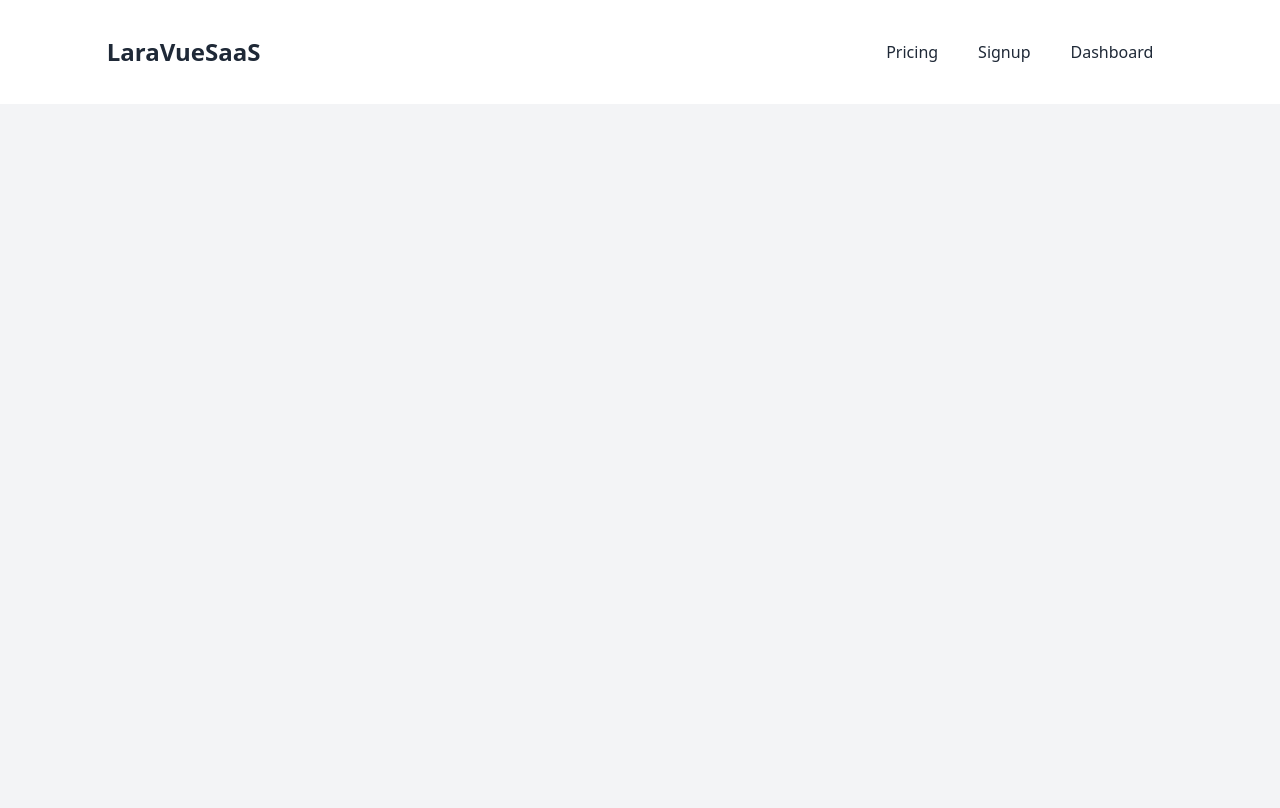
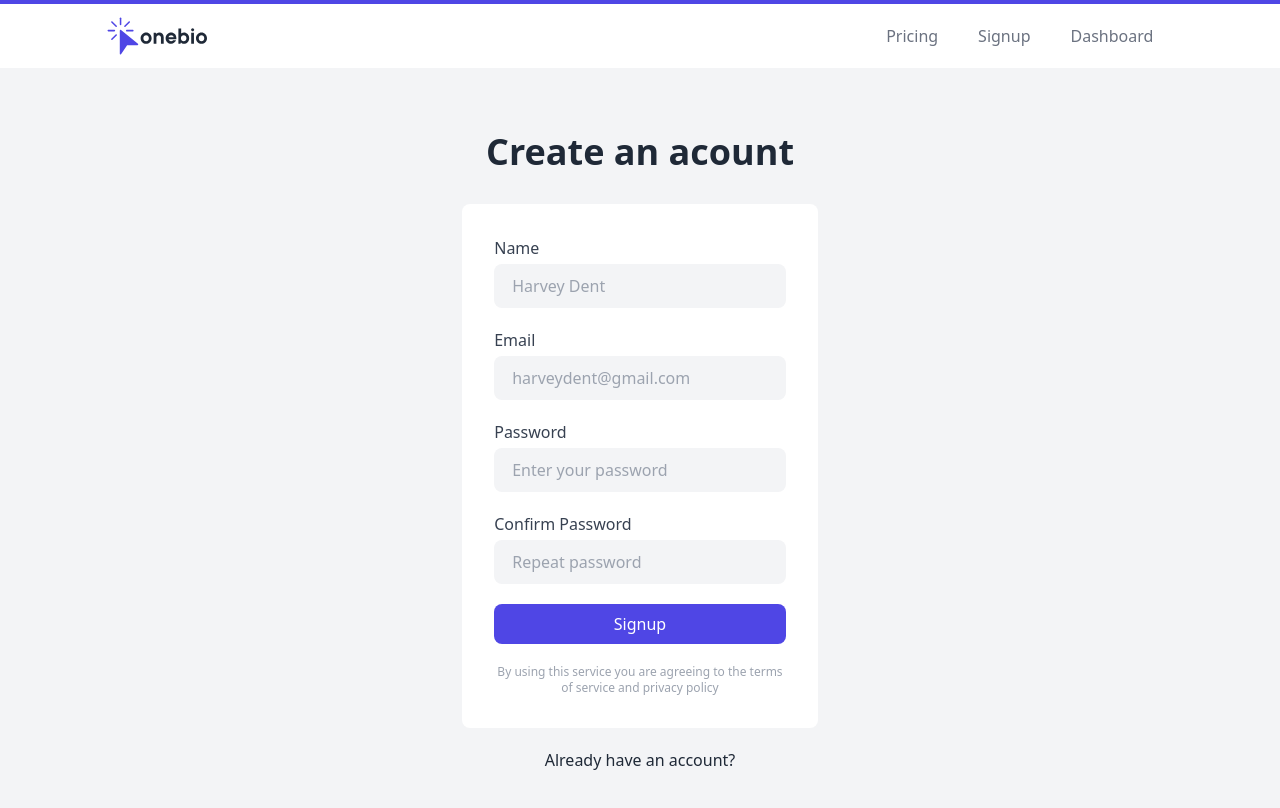
Before and after one commit to jahidanowar/laravuesaas, a Vue app in the folder frontend/: page /signup in a window 1280 px wide. Shown: the top 808 px of the page. Built offline with nearby package versions, Linux system fonts and the light colour scheme.

Commit message:
Template Complete

```diff
--- a/frontend/package.json
+++ b/frontend/package.json
@@ -14,12 +14,14 @@
     "postcss": "^7.0.35",
     "tailwindcss": "npm:@tailwindcss/postcss7-compat@^2.0.2",
     "vue": "^3.0.0",
-    "vue-router": "^4.0.0-0"
+    "vue-router": "^4.0.0-0",
+    "vuex": "^4.0.0-0"
   },
   "devDependencies": {
     "@vue/cli-plugin-babel": "~4.5.0",
     "@vue/cli-plugin-eslint": "~4.5.0",
     "@vue/cli-plugin-router": "^4.5.11",
+    "@vue/cli-plugin-vuex": "^4.5.11",
     "@vue/cli-service": "~4.5.0",
     "@vue/compiler-sfc": "^3.0.0",
     "babel-eslint": "^10.1.0",
--- a/frontend/src/assets/css/style.css
+++ b/frontend/src/assets/css/style.css
@@ -3,9 +3,30 @@
 @tailwind utilities;
 
 body{
-    @apply bg-gray-100 text-gray-800;
+    @apply bg-gray-100 text-gray-800 border-t-4 border-indigo-600;
 }
 
 .container{
     @apply w-10/12;
 }
+
+nav>ul>li{
+    @apply font-medium text-gray-500 hover:text-gray-900;
+}
+
+/* Utilities */
+.btn{
+    @apply py-2 px-4 rounded-lg;
+}
+.btn-primary{
+    @apply bg-indigo-600 text-white hover:bg-indigo-700;
+}
+label{
+    @apply block text-gray-700 mb-1;
+}
+.form-control{
+    @apply py-2 px-4 rounded-lg bg-gray-100 border-2 border-transparent focus:border-indigo-500 focus:outline-none w-full;
+}
+.title{
+    @apply text-3xl sm:text-4xl font-bold;
+}
--- a/frontend/src/components/AppBar.vue
+++ b/frontend/src/components/AppBar.vue
@@ -1,17 +1,19 @@
 <template>
     <header class="bg-white">
-        <div class="container mx-auto py-5 sm:px-0 flex flex-wrap justify-center sm:justify-between">
-            <router-link class="block content-center self-center font-bold text-2xl" to="/">LaraVueSaaS</router-link>
-            <nav>
-                <ul class="inline-flex justify-between">
+        <div class="container mx-auto py-5 sm:py-0 flex flex-wrap justify-center sm:justify-between">
+            <router-link class="block self-center font-bold text-2xl sm:py-2" to="/">
+                <img src="../assets/img/logo.svg" alt="OneBioLink" class="h-10">
+            </router-link>
+            <nav class="self-center">
+                <ul class="inline-flex justify-between align-middle">
                     <li class="p-5">
-                        <router-link to="/">Pricing</router-link>
+                        <router-link to="/plans">Pricing</router-link>
                     </li>
                     <li class="p-5">
-                        <router-link to="/">Signup</router-link>
+                        <router-link to="/signup">Signup</router-link>
                     </li>
                     <li class="p-5">
-                        <router-link to="/">Dashboard</router-link>
+                        <router-link to="/dashboard">Dashboard</router-link>
                     </li>
                 </ul>
             </nav>
--- a/frontend/src/main.js
+++ b/frontend/src/main.js
@@ -1,5 +1,6 @@
 import { createApp } from 'vue'
 import App from './App.vue'
 import router from './router'
+import store from './store'
 
-createApp(App).use(router).mount('#app')
+createApp(App).use(store).use(router).mount('#app')
--- a/frontend/src/router/index.js
+++ b/frontend/src/router/index.js
@@ -1,6 +1,8 @@
 import { createRouter, createWebHistory } from 'vue-router'
 import './../assets/css/style.css'
 import Home from '../views/Home.vue'
+import Login from '../views/Login.vue'
+import Signup from '../views/Signup.vue'
 
 
 const routes = [
@@ -9,6 +11,16 @@ const routes = [
     name: 'Home',
     component: Home
   },
+  {
+    path: '/login',
+    name: 'Login',
+    component: Login
+  },
+  {
+    path: '/signup',
+    name: 'Signup',
+    component: Signup
+  }
 ]
 
 const router = createRouter({
--- /dev/null
+++ b/frontend/src/store/index.js
@@ -0,0 +1,12 @@
+import { createStore } from 'vuex'
+
+export default createStore({
+  state: {
+  },
+  mutations: {
+  },
+  actions: {
+  },
+  modules: {
+  }
+})
--- a/frontend/src/views/Home.vue
+++ b/frontend/src/views/Home.vue
@@ -1,6 +1,18 @@
 <template>
-  <div class="container mx-auto">
-    Home
+  <div class="bg-white">
+    <div class="container mx-auto py-16">
+      <div class="text-center">
+        <h1 class="text-4xl sm:text-6xl font-bold mb-6 leading-normal">
+          One link to rule them all
+        </h1>
+        <p class="text-xl sm:text-2xl mb-8 leading-normal">
+          Connect audiences to all of your content with just one link
+        </p>
+        <router-link to="/login" class="btn btn-primary"
+          >Get Started</router-link
+        >
+      </div>
+    </div>
   </div>
 </template>
 
@@ -9,6 +21,6 @@
 // import HelloWorld from '@/components/HelloWorld.vue'
 
 export default {
-  name: 'Home',
-}
+  name: "Home",
+};
 </script>
--- /dev/null
+++ b/frontend/src/views/Login.vue
@@ -0,0 +1,50 @@
+<template>
+  <div class="container mx-auto py-16">
+    <div class="hero pb-8 text-center">
+        <h1 class="title">Login</h1>
+    </div>
+    <div class="w-full sm:w-1/2 md:w-1/3 mx-auto bg-white rounded-lg p-8">
+        <form action="self" method="post">
+            <div class="mb-5">
+                <label for="email">Email</label>
+                <input type="email" name="email" class="form-control" id="email" placeholder="jahid@email.com" v-model="form.email">
+            </div>
+            <div class="mb-5">
+                <label for="password">Password</label>
+                <input type="password" name="password" class="form-control" id="password" placeholder="Enter your password" v-model="form.password">
+            </div>
+            <div class="mb-5">
+                <label class="flex items-center space-x-3 mb-3">
+                    <input type="checkbox" name="checked-demo" class="form-tick appearance-none bg-white bg-check h-5 w-5 border border-gray-300 rounded-md checked:bg-blue-500 checked:border-transparent focus:outline-none"/>
+                        <span class="text-gray-700 dark:text-white font-normal">
+                            Remember me
+                        </span>
+                </label>
+            </div>
+            <div class="mb-5">
+                <button class="w-full btn btn-primary">Login</button>
+            </div>
+            <div class="text-center text-sm text-gray-500">
+                <router-link to="/forgot">Forgot your password? Click to reset</router-link>
+            </div>
+        </form>
+    </div>
+    <div class="mt-5 text-center">
+        <router-link to="/signup">Don't have an account?</router-link>
+    </div>
+  </div>
+</template>
+
+<script>
+export default {
+  name: 'Login',
+  data(){
+      return{
+          form:{
+              email: '',
+              password: ''
+          }
+      }
+  }
+}
+</script>
--- /dev/null
+++ b/frontend/src/views/Signup.vue
@@ -0,0 +1,52 @@
+<template>
+  <div class="container mx-auto py-16">
+    <div class="hero pb-8 text-center">
+        <h1 class="title">Create an acount</h1>
+    </div>
+    <div class="w-full sm:w-1/2 md:w-1/3 mx-auto bg-white rounded-lg p-8">
+        <form action="self" method="post">
+            <div class="mb-5">
+                <label for="name">Name</label>
+                <input type="text" name="name" class="form-control" placeholder="Harvey Dent" v-model="form.name">
+            </div>
+            <div class="mb-5">
+                <label for="email">Email</label>
+                <input type="email" name="email" class="form-control" placeholder="harveydent@gmail.com" v-model="form.email">
+            </div>
+            <div class="mb-5">
+                <label for="password">Password</label>
+                <input type="password" name="password" class="form-control" placeholder="Enter your password" v-model="form.password">
+            </div>
+            <div class="mb-5">
+                <label for="password_confirm">Confirm Password</label>
+                <input type="password" name="password_confirm" class="form-control" placeholder="Repeat password" v-model="form.password_confirm">
+            </div>
+            <div class="mb-5">
+                <button class="w-full btn btn-primary">Signup</button>
+            </div>
+            <div class="text-xs text-gray-400 text-center">
+                 By using this service you are agreeing to the terms of service and privacy policy
+            </div>
+        </form>
+    </div>
+    <div class="mt-5 text-center">
+        <router-link to="/login">Already have an account?</router-link>
+    </div>
+  </div>
+</template>
+
+<script>
+export default {
+  name: 'Signup',
+  data(){
+      return{
+          form:{
+              name: '',
+              email: '',
+              password: '',
+              password_confirm:''
+          }
+      }
+  }
+}
+</script>
```
Also changed, not shown: frontend/src/assets/img/logo.svg (added), 1 other file (tests, documents, lock files or other folders).
